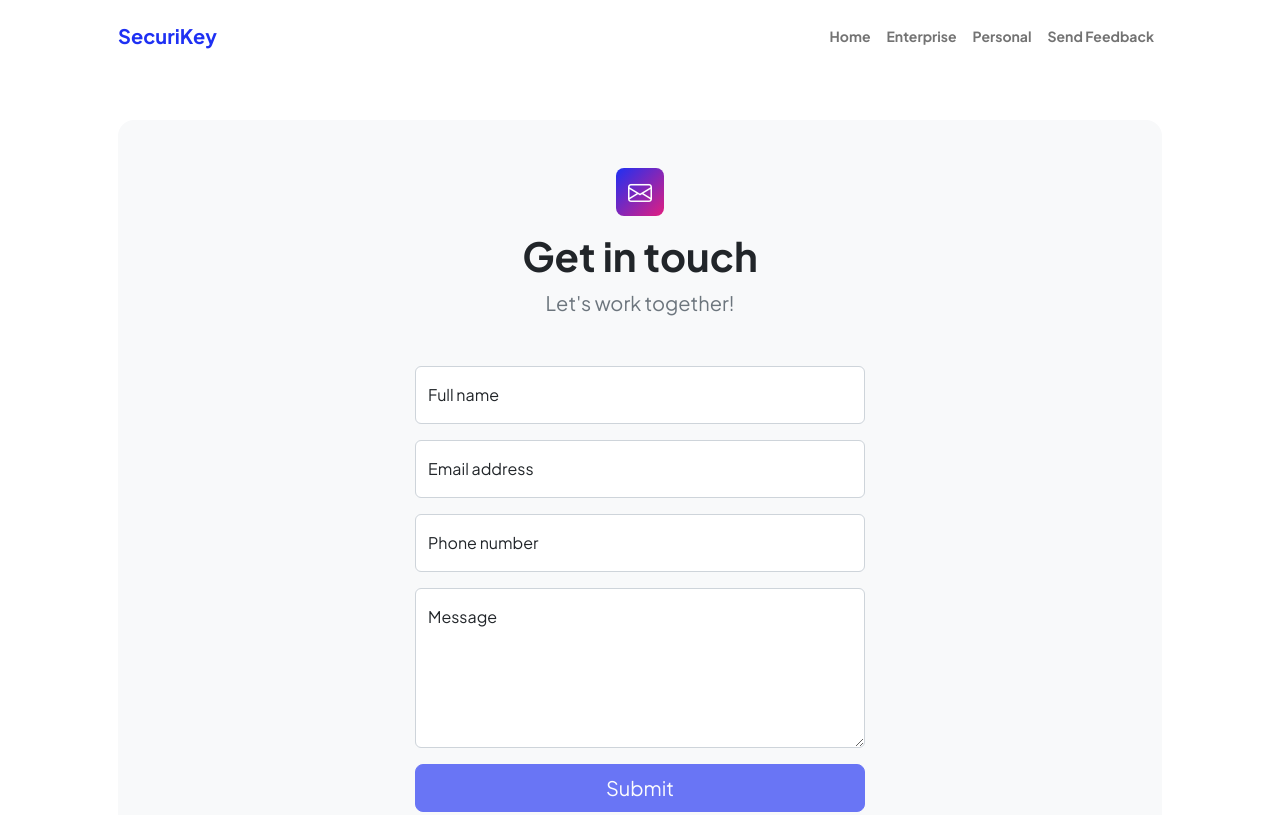
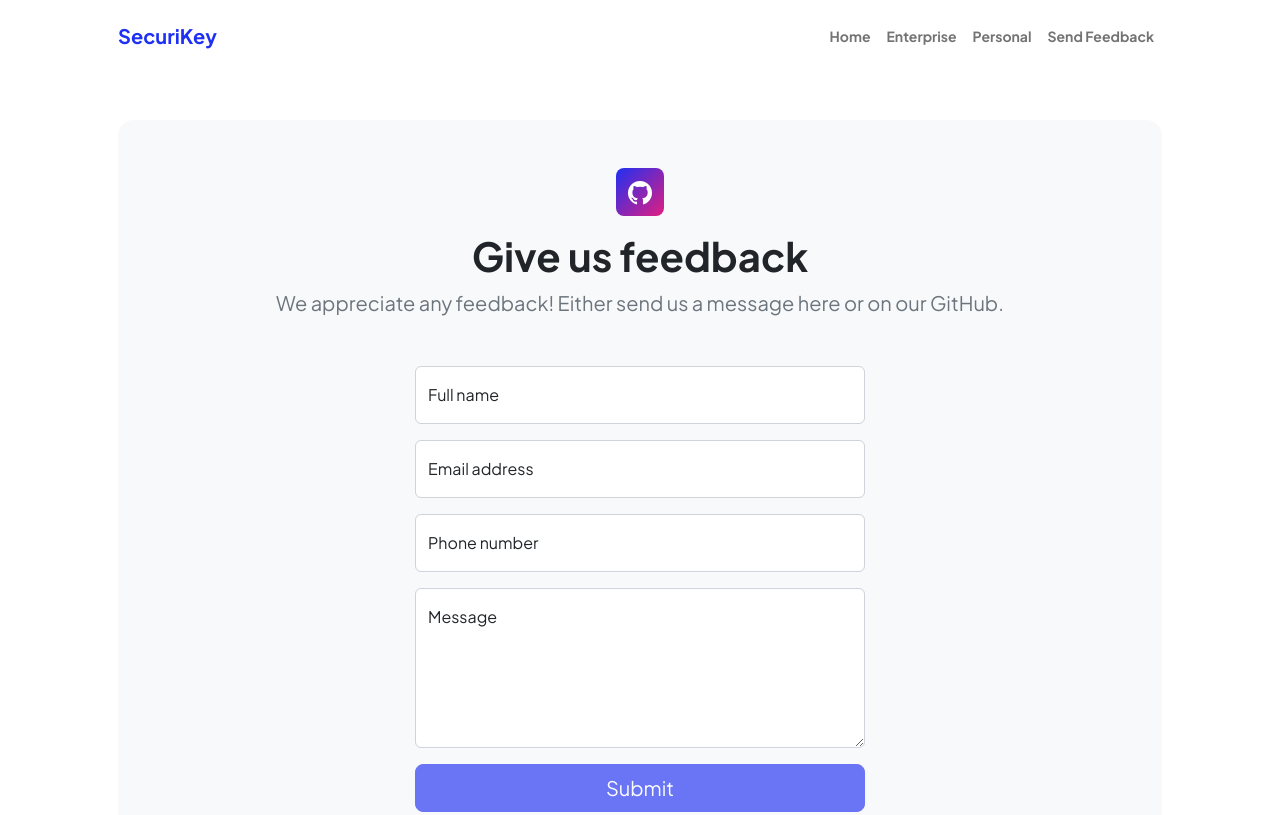
Before and after one commit to the-bearded-one/securikey, a website: page web/contact.html in a window 1280 px wide. Shown: the top 815 px of the page. Drawn offline with nearby package versions, Linux system fonts and the light colour scheme; files whose address does not match are found by name.

Commit message:
edited contact us page

```diff
--- a/web/contact.html
+++ b/web/contact.html
@@ -40,9 +40,9 @@
                     <!-- Contact form-->
                     <div class="bg-light rounded-4 py-5 px-4 px-md-5">
                         <div class="text-center mb-5">
-                            <div class="feature bg-primary bg-gradient-primary-to-secondary text-white rounded-3 mb-3"><i class="bi bi-envelope"></i></div>
-                            <h1 class="fw-bolder">Get in touch</h1>
-                            <p class="lead fw-normal text-muted mb-0">Let's work together!</p>
+                            <div class="feature bg-primary bg-gradient-primary-to-secondary text-white rounded-3 mb-3"><a class="text-gradient" href="https://github.com/the-bearded-one/securikey"></a><i class="bi bi-github"></i></div>
+                            <h1 class="fw-bolder">Give us feedback</h1>
+                            <p class="lead fw-normal text-muted mb-0">We appreciate any feedback! Either send us a message here or on our GitHub.</p>
                         </div>
                         <div class="row gx-5 justify-content-center">
                             <div class="col-lg-8 col-xl-6">
```
Also changed, not shown: web/personal.html (+2 -3 lines).
